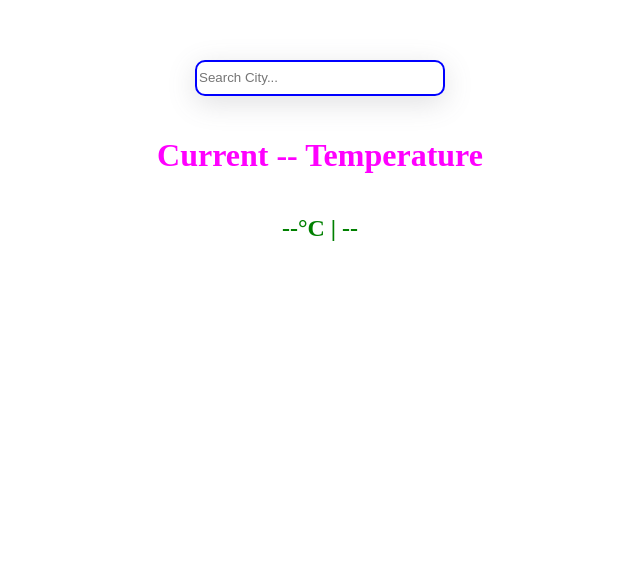
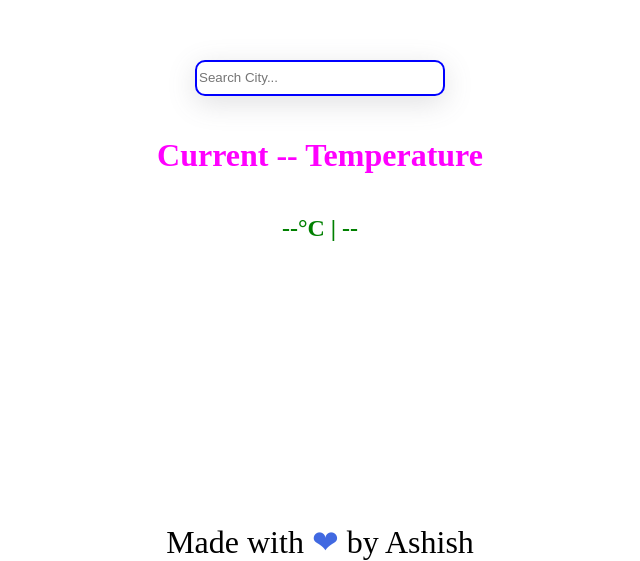
Before and after one commit to 108Ashish/weather-d, a plain HTML site: page index.html in a window 1280 px wide. Shown: the part 239-800 px from the top of the page, without its empty margins (320-960 px from the left). Drawn offline with Linux system fonts and the light colour scheme.

Commit message:
Added footer

```diff
--- a/index.html
+++ b/index.html
@@ -10,6 +10,7 @@
 			<label style="margin-top: 20px; color: crimson; cursor: pointer;" id="label"></label>
 			<h1 style="color: magenta;">Current -- Temperature</h1>
 			<h2 style="color: green;">--°C | --</h2>
+			<div style="position: absolute; bottom: 0; left: auto; font-size: xx-large;">Made with <span style="color: royalblue;">❤</span> by Ashish</div>
 		</div>
 	</div>
 </body>
```
